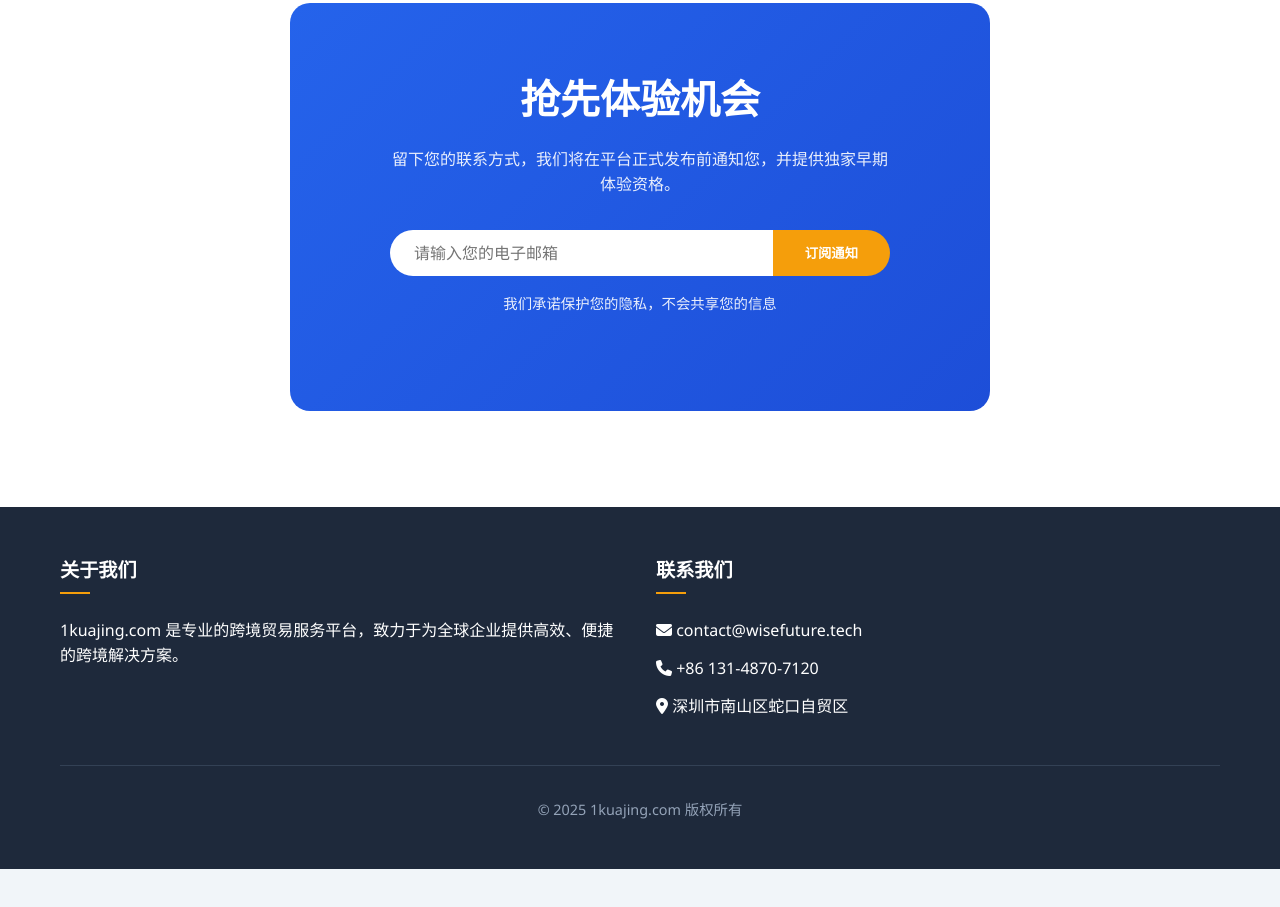
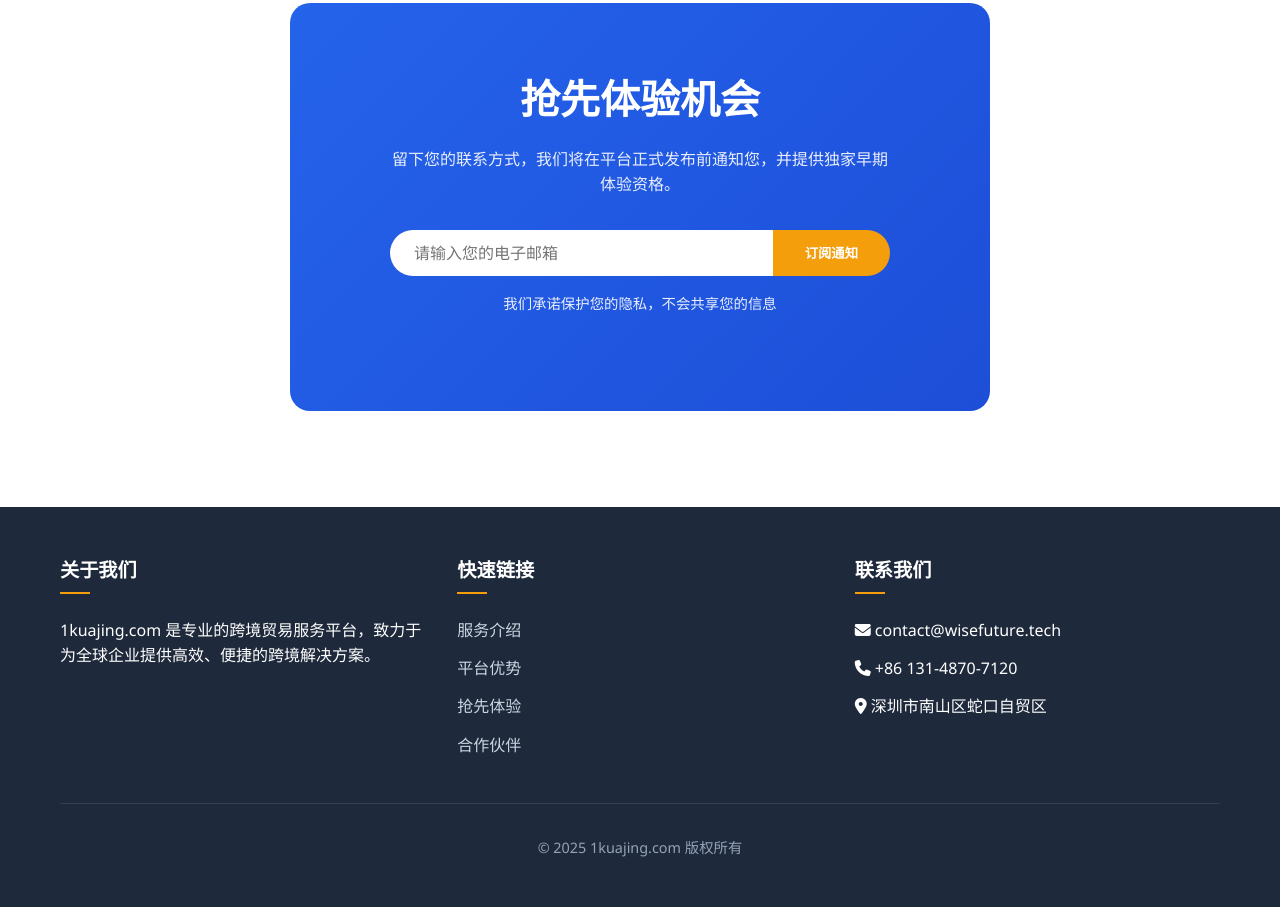
Before and after one commit to lixueliu/1kuajing, a plain HTML site: page index.html in a window 1280 px wide. Shown: the part 2706-3613 px from the top of the page. Before the commit the page ends 3575 px from the top, so only its background shows below. Drawn offline with Linux system fonts and the light colour scheme.

Commit message:
Update index.html

```diff
--- a/index.html
+++ b/index.html
@@ -700,7 +700,15 @@
                     <h3>关于我们</h3>
                     <p>1kuajing.com 是专业的跨境贸易服务平台，致力于为全球企业提供高效、便捷的跨境解决方案。</p>
                 </div>
-
+                <div class="footer-column">
+                    <h3>快速链接</h3>
+                    <ul class="footer-links">
+                        <li><a href="#services">服务介绍</a></li>
+                        <li><a href="#advantages">平台优势</a></li>
+                        <li><a href="#subscribe">抢先体验</a></li>
+                        <li><a href="#">合作伙伴</a></li>
+                    </ul>
+                </div>
 
 
                 <div class="footer-column">
```
